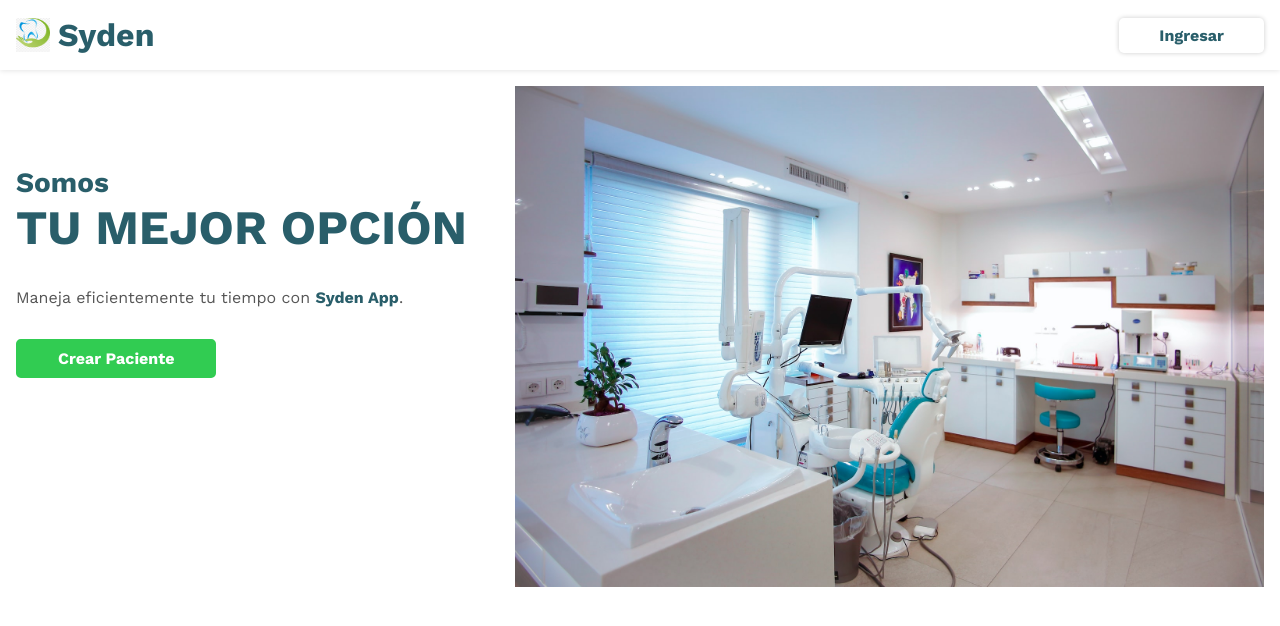
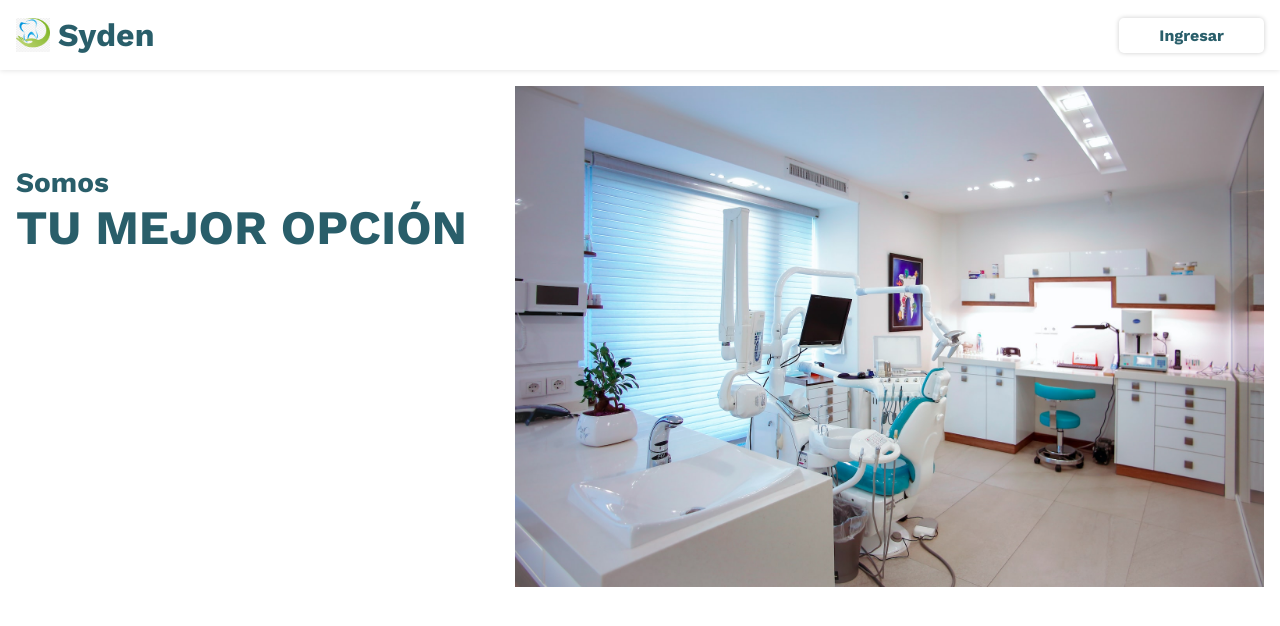
Before and after one commit to andressgil/DentalSystem, a React (Create React App) app in the folder frontsyden/: page / in a window 1280 px wide. Shown: the top 626 px of the page. Built offline with nearby package versions, Linux system fonts and the light colour scheme.

Commit message:
se creo la carpeta de incripcion

```diff
--- a/frontsyden/src/views/home/Home.js
+++ b/frontsyden/src/views/home/Home.js
@@ -16,10 +16,10 @@ function Home() {
                         <p className='title'>Somos</p>
                         <p className='content'>TU MEJOR OPCIÓN</p>
                     </div>
-                    <p className='supp-headline'>
+                    {/* <p className='supp-headline'>
                         Maneja eficientemente tu tiempo con <b>Syden App</b>.
                     </p>
-                    <Link to="/patient"><Button style="fill">Crear Paciente</Button></Link>
+                    <Link to="/patient"><Button style="fill">Crear Paciente</Button></Link> */}
                 </GridColumn>
 
                 <GridColumn className="illustration" column="span 3">
```
Also changed, not shown: frontsyden/src/views/inscription/Incription.css (added), frontsyden/src/views/inscription/Inscription.js (added).
